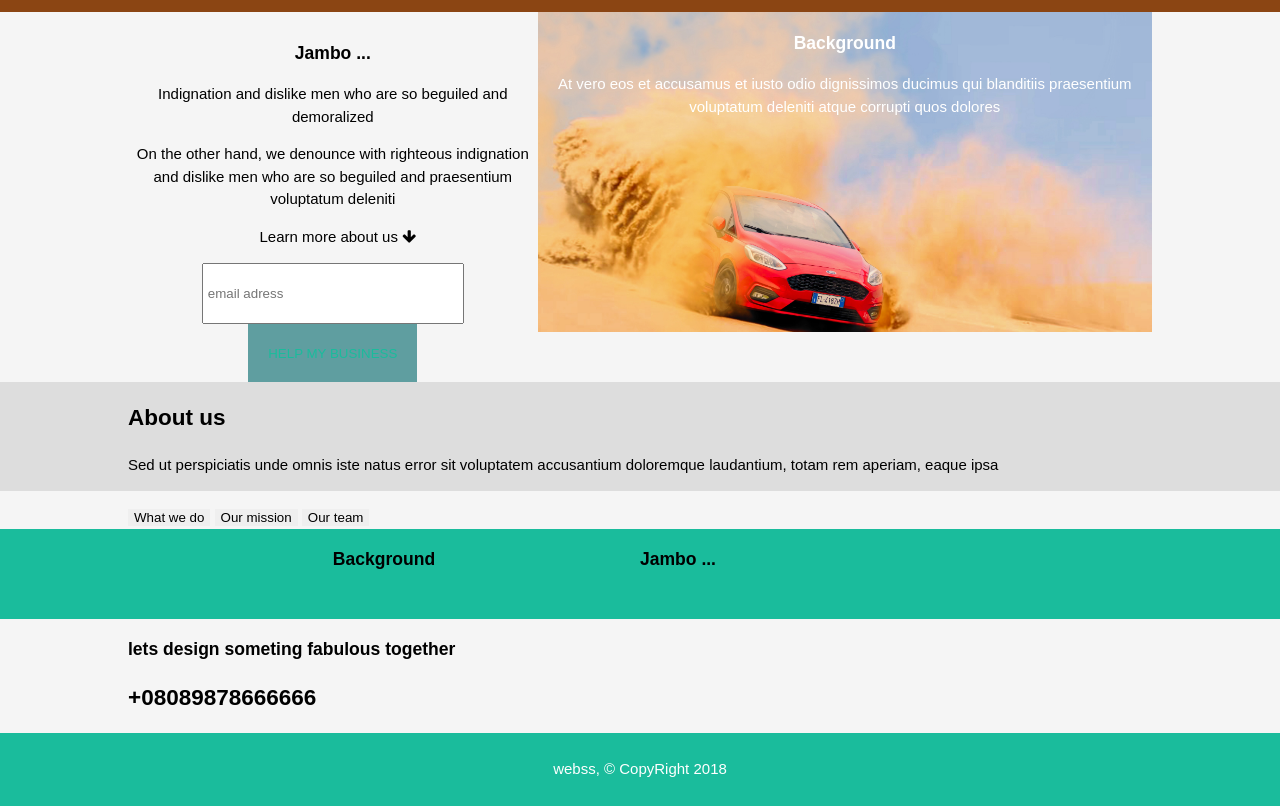
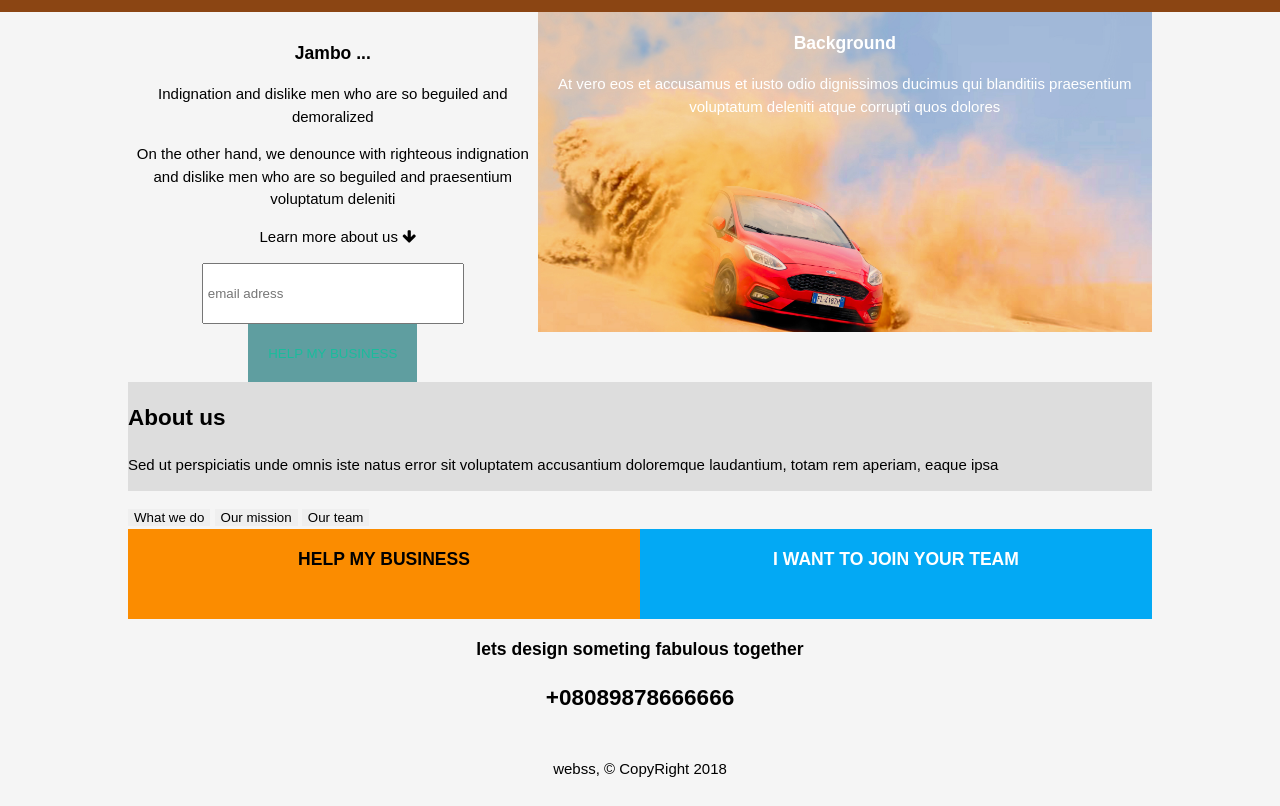
Before and after one commit to julius75/MondayDesign, a plain HTML site: page index.html in a window 1280 px wide. Shown: the part 91-897 px from the top of the page. Drawn offline with Linux system fonts and the light colour scheme.

Commit message:
about us

```diff
--- a/css/style.css
+++ b/css/style.css
@@ -145,6 +145,7 @@ section#main-col{
 section#two{
     float: right;
     width: 50%;
+    margin-top: 0;
     text-align: center;
     color: white;
     min-height: 90px;
@@ -153,8 +154,7 @@ section#two{
 footer{
     padding: 10px;
     margin-top: 0px;
-    color: white;
-    background-color: #1abc9c;
+    color: black;
     text-align: center;
 }
 @media (max-width: 768px){
--- a/index.html
+++ b/index.html
@@ -48,8 +48,8 @@
 </section>
 
 
-<section id="about-us" style="background-color: #dddddd">
-    <div class="container">
+<section id="about-us" >
+    <div class="container" style="background-color: #dddddd">
         <h1>About us</h1>
         <p>Sed ut perspiciatis unde omnis iste natus error sit voluptatem accusantium doloremque laudantium, totam rem aperiam, eaque ipsa </p>
     </div>
@@ -66,19 +66,23 @@
     </div>
 </section>
 
-<section id="block" style="background-color: #1abc9c">
+<section id="block" >
     <div class="container">
-        <section id="one">
-            <h1 class="page-title">Background</h1>
+        <section id="one" style="background-color: #fb8c00">
+            <h1 class="page-title">HELP MY BUSINESS</h1>
 
         </section>
-        <aside id="two">
-            <h1 class="title">Jambo ...</h1>
-        </aside>
+        <!--<aside id="two" style="background-color: #03a9f4">-->
+            <!--<h1 class="title">Jambo ...</h1>-->
+        <!--</aside>-->
+        <section id="two" style="background-color: #03a9f4">
+            <h1 class="page-title">I WANT TO JOIN YOUR TEAM</h1>
+
+        </section>
     </div>
 </section>
 
-<section id="numbers">
+<section id="numbers" style="text-align: center;">
     <div class="container">
         <h3>lets design someting fabulous together</h3>
         <h1>+08089878666666</h1>
```
